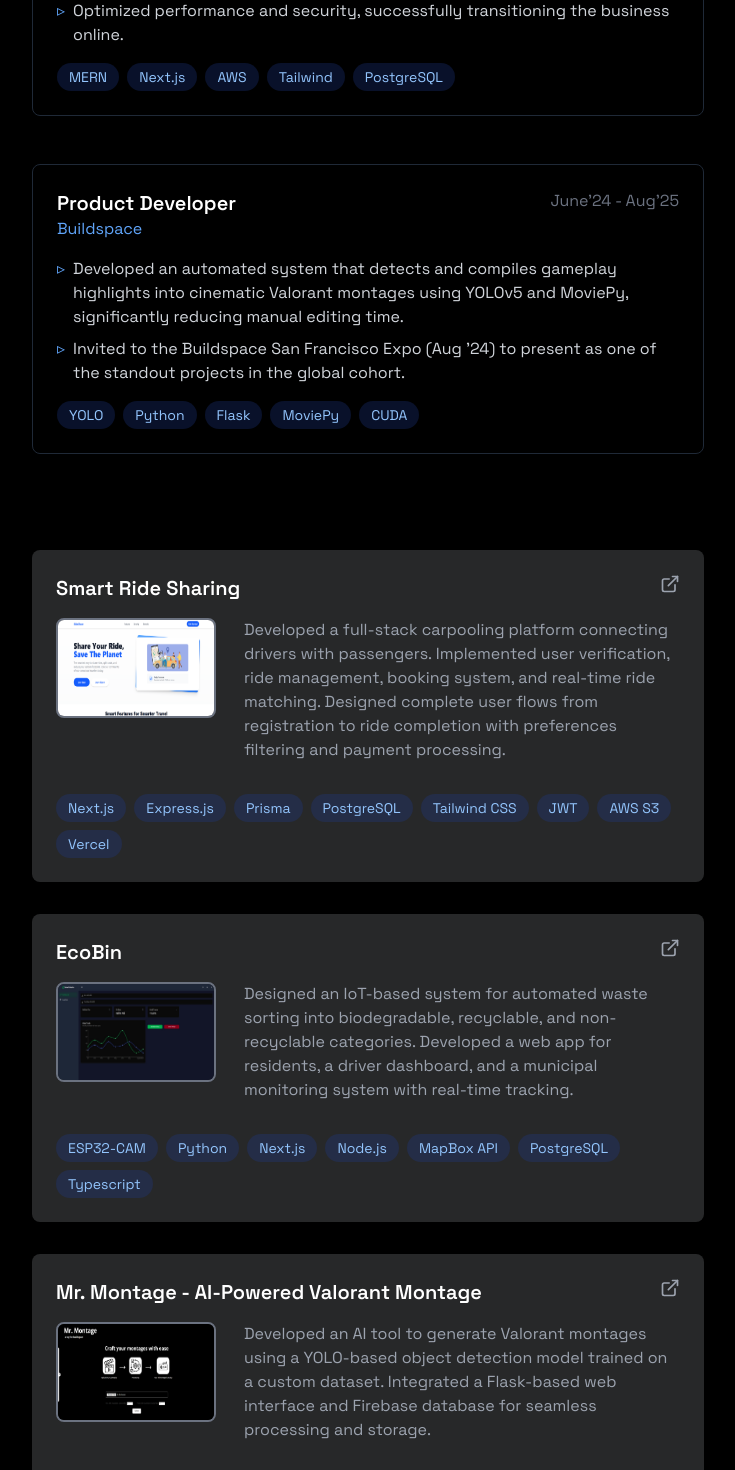
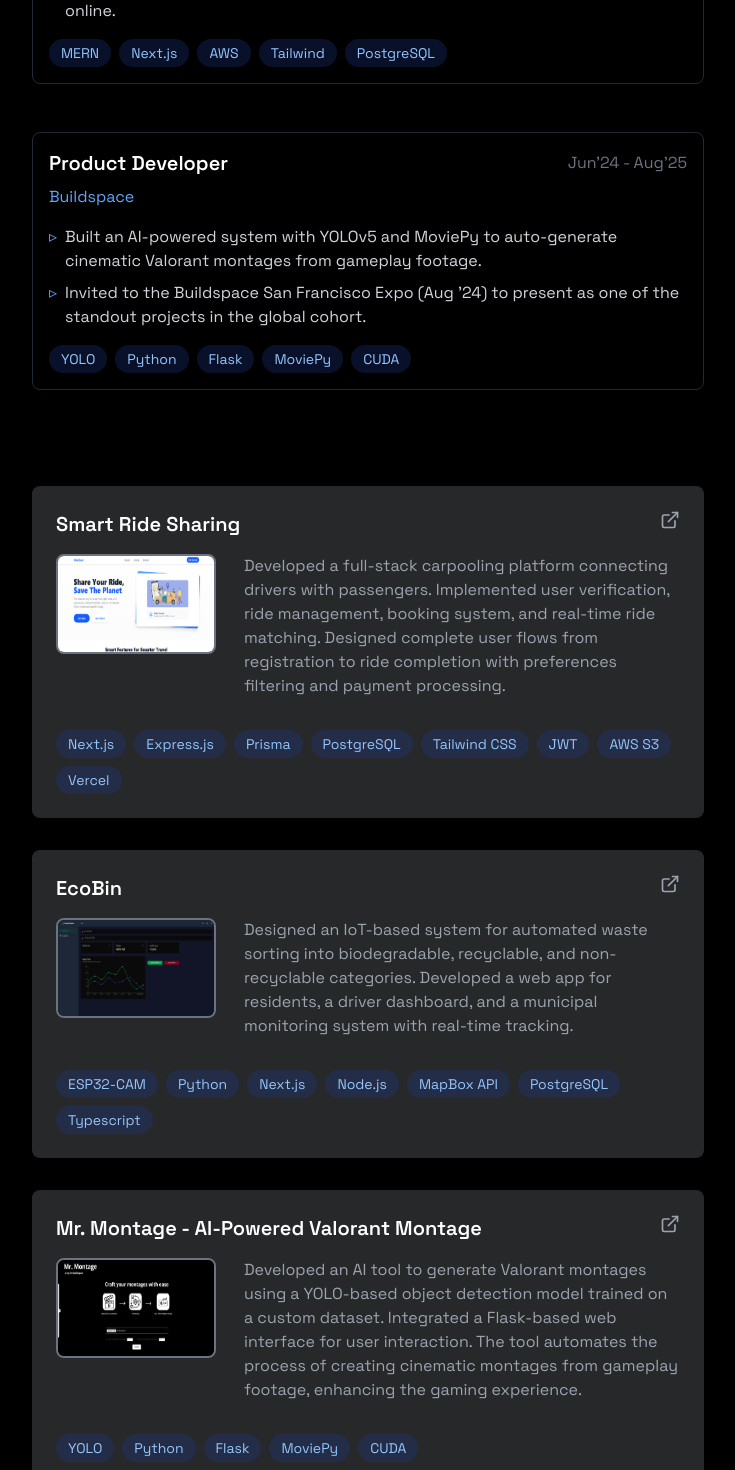
Before and after one commit to HarshGarg1290/Portfolio, a Next.js app: page / in a window 1280 px wide. Shown: the part 800-2270 px from the top of the page, without its empty margins (480-1215 px from the left). Built offline with nearby package versions, Linux system fonts and the light colour scheme; a web font is replaced by a local one.

Commit message:
UI changes

```diff
--- a/src/components/ExperienceCard.jsx
+++ b/src/components/ExperienceCard.jsx
@@ -7,13 +7,14 @@ export default function ExperienceCard({
 	link,
 }) {
 	return (
-		<div className="group relative border border-gray-800 p-6 rounded-lg hover:border-blue-500 transition-all duration-300 transform hover:-translate-y-1">
-			<div className="flex justify-between items-start mb-4">
-				<div>
+		<div className="group relative border border-gray-800 p-4 rounded-lg hover:border-blue-500 transition-all duration-300 transform hover:-translate-y-1">
+			<div className="flex flex-col  justify-center  mb-4">
+				<div className="flex justify-between items-center mb-2">
 					<h3 className="text-xl font-semibold text-white">{role}</h3>
-					<p className="text-blue-400">{company}</p>
+					<span className="text-gray-500">{period}</span>
 				</div>
-				<span className="text-gray-500">{period}</span>
+
+				<p className="text-blue-400">{company}</p>
 			</div>
 			<ul className="space-y-2 mb-4">
 				{description.map((point, i) => (
--- a/src/data/content.js
+++ b/src/data/content.js
@@ -46,9 +46,9 @@ export const experiences = [
 	{
 		company: "Buildspace",
 		role: "Product Developer",
-		period: "June'24 - Aug'25",
+		period: "Jun'24 - Aug'25",
 		description: [
-			"Developed an automated system that detects and compiles gameplay highlights into cinematic Valorant montages using YOLOv5 and MoviePy, significantly reducing manual editing time.",
+			"Built an AI-powered system with YOLOv5 and MoviePy to auto-generate cinematic Valorant montages from gameplay footage.",
 			"Invited to the Buildspace San Francisco Expo (Aug ’24) to present as one of the standout projects in the global cohort.",
 		],
 		tech: ["YOLO", "Python", "Flask", "MoviePy", "CUDA"],
@@ -93,7 +93,7 @@ export const projects = [
 	{
 		title: "Mr. Montage - AI-Powered Valorant Montage",
 		description:
-			"Developed an AI tool to generate Valorant montages using a YOLO-based object detection model trained on a custom dataset. Integrated a Flask-based web interface and Firebase database for seamless processing and storage.",
+			"Developed an AI tool to generate Valorant montages using a YOLO-based object detection model trained on a custom dataset. Integrated a Flask-based web interface for user interaction. The tool automates the process of creating cinematic montages from gameplay footage, enhancing the gaming experience.",
 		tech: ["YOLO", "Python", "Flask", "MoviePy", "CUDA"],
 		link: "https://github.com/HarshGarg1290/Mr.Montage",
 		image: "/mr.montage.png",
```
